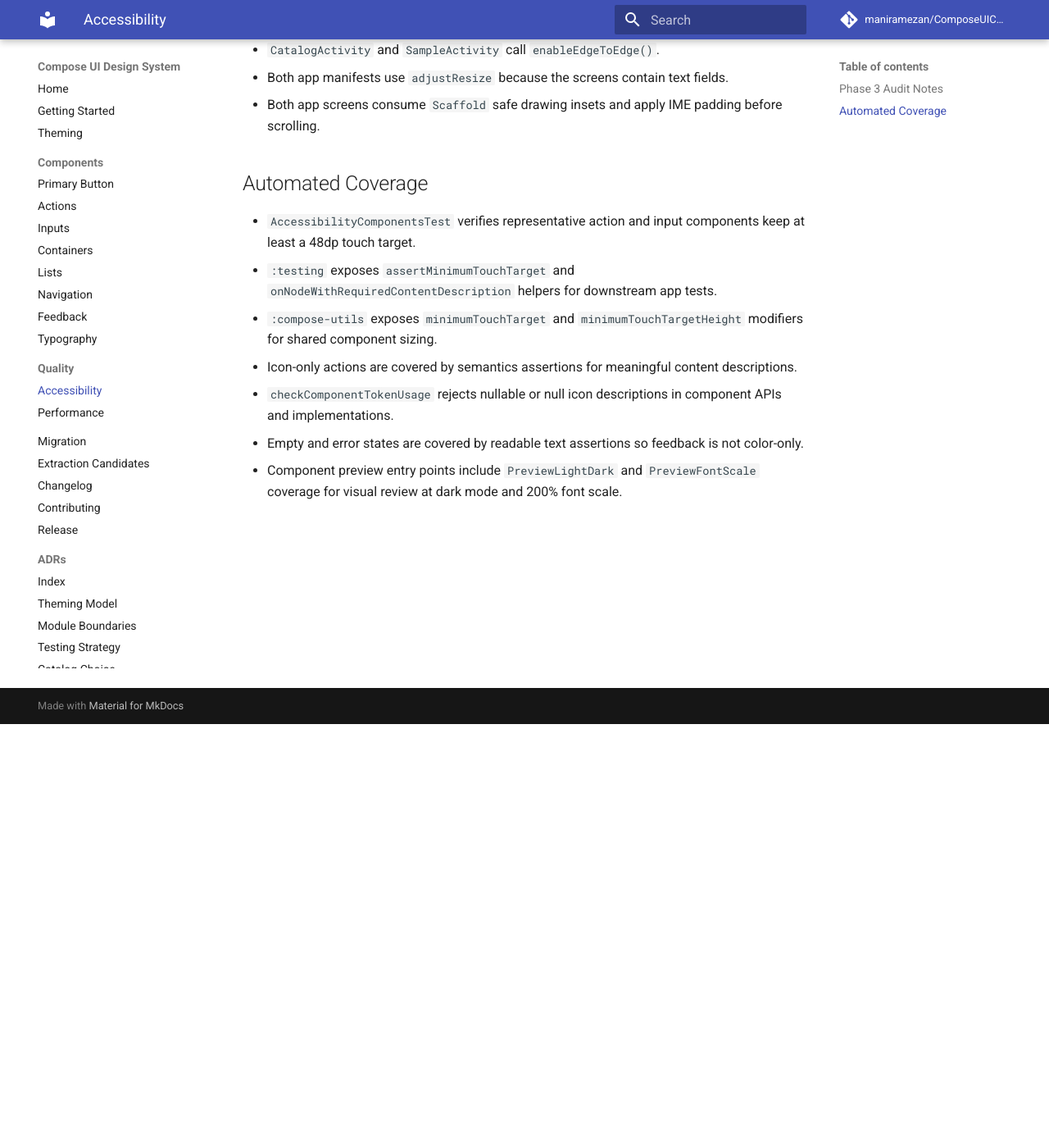
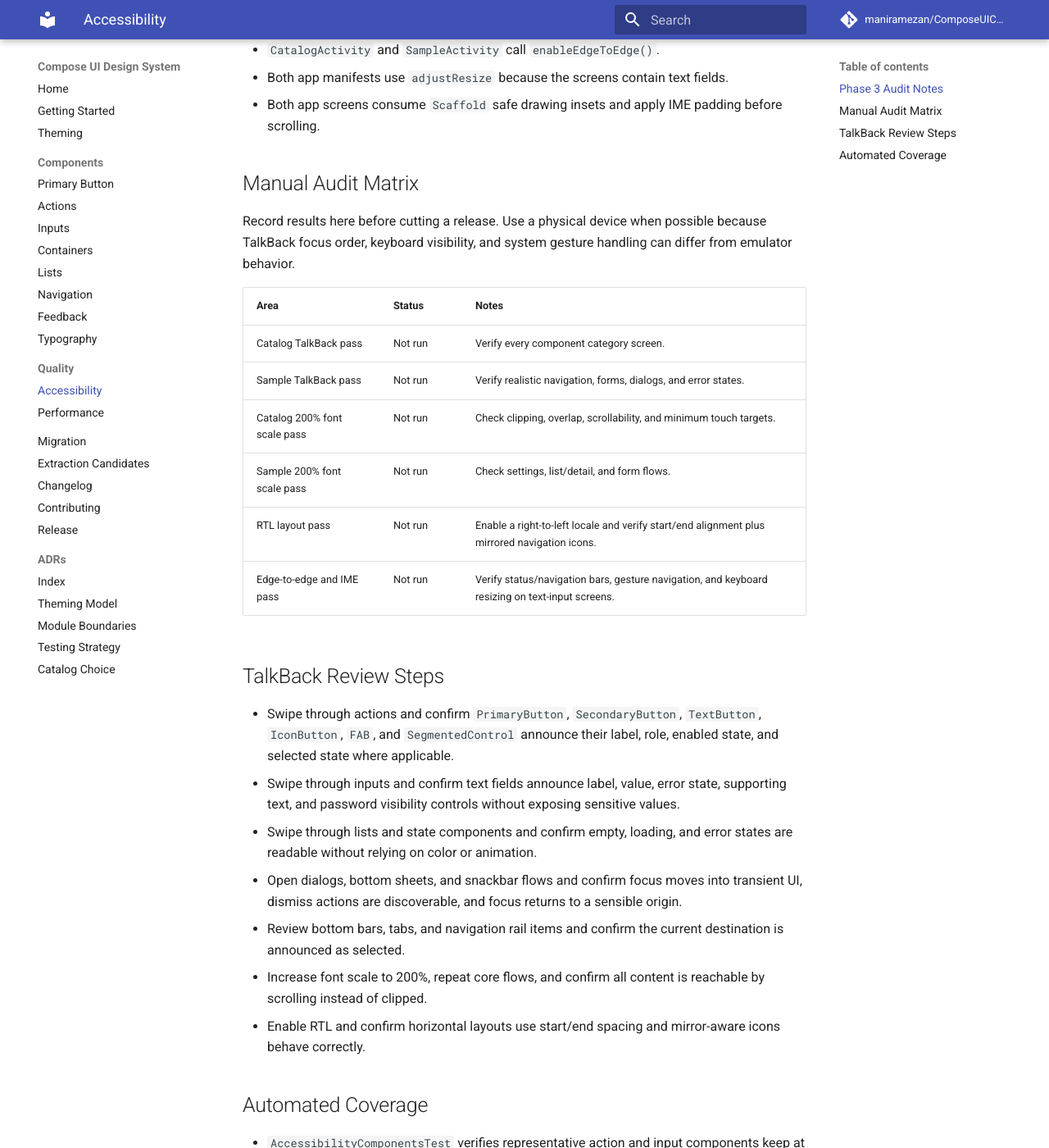
Before and after one commit to maniramezan/ComposeUIComponents, an MkDocs documentation site: the page built from docs/accessibility.md, in a window 1280 px wide and 1400 px high, scrolled down 517 px. Shown: the whole window at 82% size. Built offline with MkDocs 1.6.1 and Material for MkDocs 9.7.7, drawn with Linux system fonts in a browser that asks for light colours; comment, search, counter and statistics services are not loaded.

Commit message:
docs: expand accessibility audit checklist

```diff
--- a/docs/accessibility.md
+++ b/docs/accessibility.md
@@ -16,6 +16,29 @@ Run this checklist before a release and when adding components.
 - Both app manifests use `adjustResize` because the screens contain text fields.
 - Both app screens consume `Scaffold` safe drawing insets and apply IME padding before scrolling.
 
+## Manual Audit Matrix
+
+Record results here before cutting a release. Use a physical device when possible because TalkBack focus order, keyboard visibility, and system gesture handling can differ from emulator behavior.
+
+| Area | Status | Notes |
+|---|---|---|
+| Catalog TalkBack pass | Not run | Verify every component category screen. |
+| Sample TalkBack pass | Not run | Verify realistic navigation, forms, dialogs, and error states. |
+| Catalog 200% font scale pass | Not run | Check clipping, overlap, scrollability, and minimum touch targets. |
+| Sample 200% font scale pass | Not run | Check settings, list/detail, and form flows. |
+| RTL layout pass | Not run | Enable a right-to-left locale and verify start/end alignment plus mirrored navigation icons. |
+| Edge-to-edge and IME pass | Not run | Verify status/navigation bars, gesture navigation, and keyboard resizing on text-input screens. |
+
+## TalkBack Review Steps
+
+- Swipe through actions and confirm `PrimaryButton`, `SecondaryButton`, `TextButton`, `IconButton`, `FAB`, and `SegmentedControl` announce their label, role, enabled state, and selected state where applicable.
+- Swipe through inputs and confirm text fields announce label, value, error state, supporting text, and password visibility controls without exposing sensitive values.
+- Swipe through lists and state components and confirm empty, loading, and error states are readable without relying on color or animation.
+- Open dialogs, bottom sheets, and snackbar flows and confirm focus moves into transient UI, dismiss actions are discoverable, and focus returns to a sensible origin.
+- Review bottom bars, tabs, and navigation rail items and confirm the current destination is announced as selected.
+- Increase font scale to 200%, repeat core flows, and confirm all content is reachable by scrolling instead of clipped.
+- Enable RTL and confirm horizontal layouts use start/end spacing and mirror-aware icons behave correctly.
+
 ## Automated Coverage
 
 - `AccessibilityComponentsTest` verifies representative action and input components keep at least a 48dp touch target.
```
